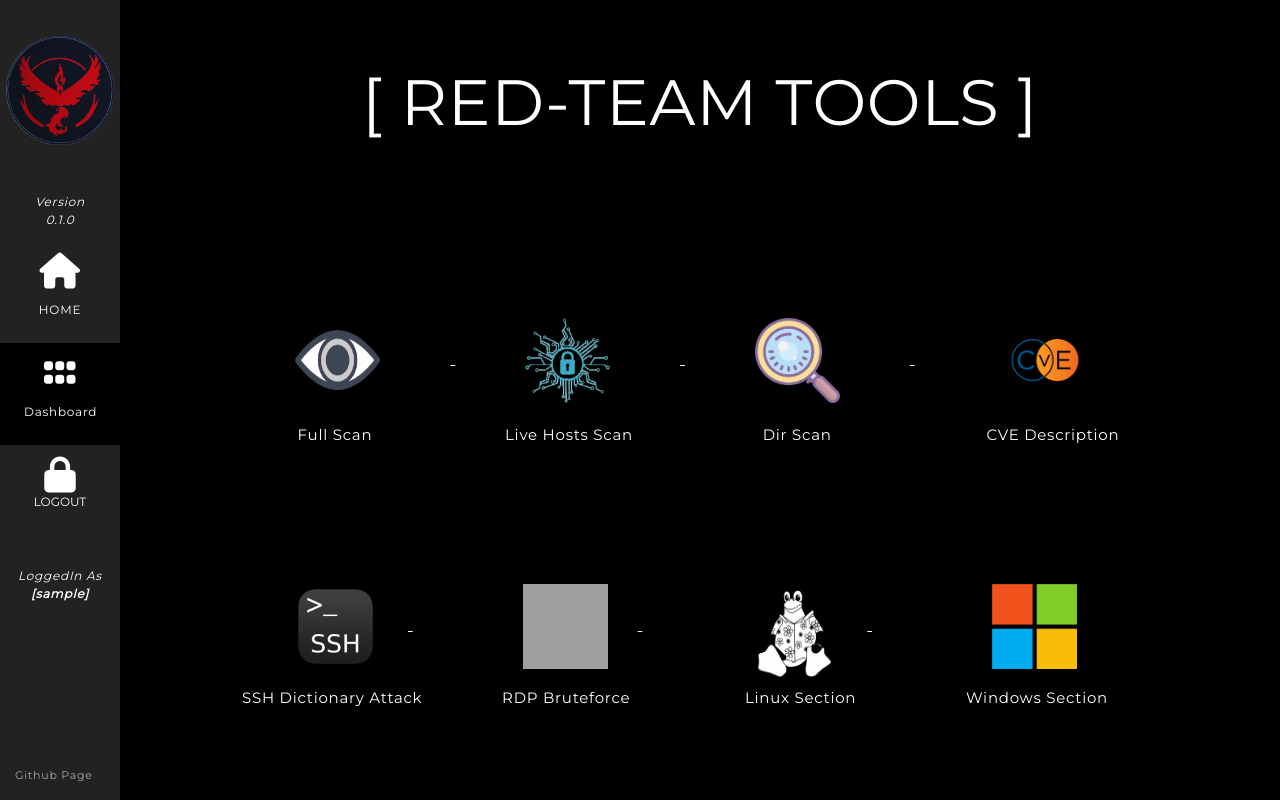
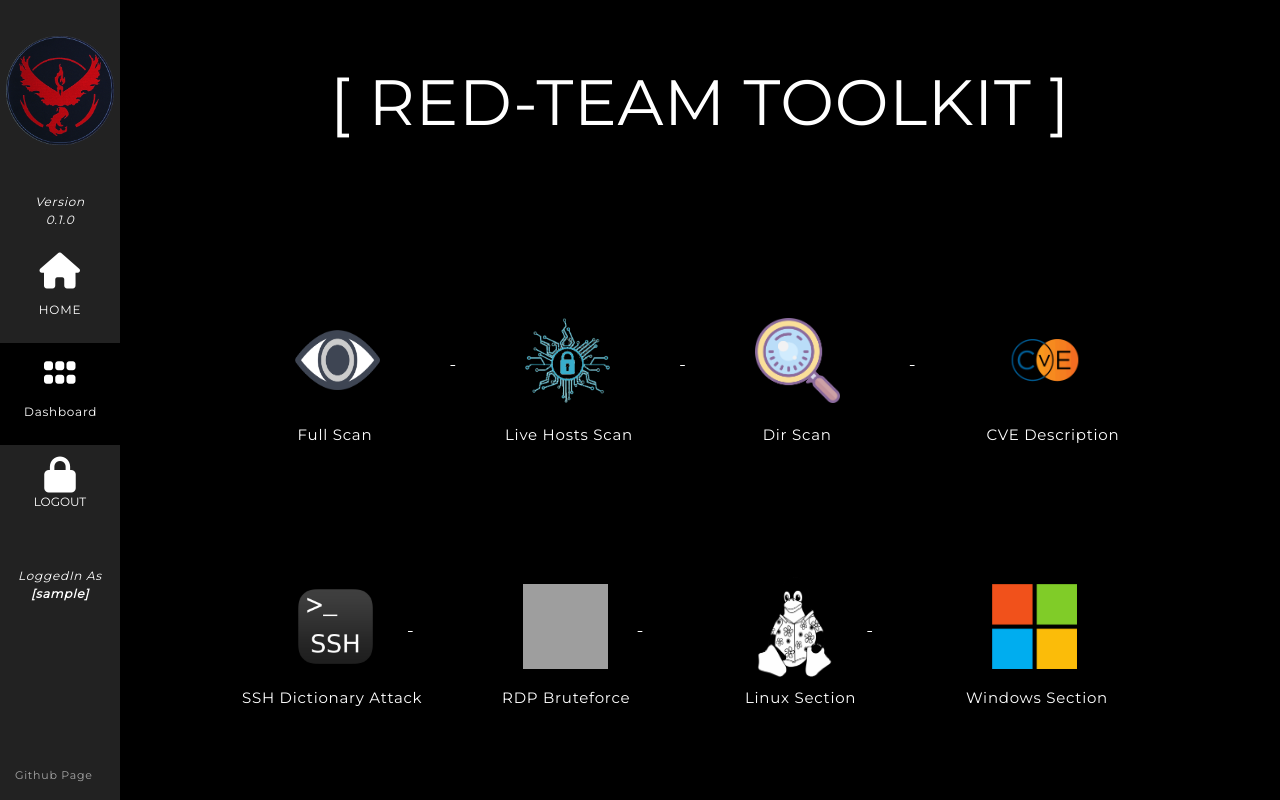
Before and after one commit to signorrayan/RedTeam_toolkit, a Django app: page /dashboard/ in a window 1280 px wide. Run offline with Django 3.2, Linux system fonts and the light colour scheme; the visitor is signed in with stand-in values (Sample User, id 1); some libraries are stand-ins or nearby versions; grey boxes are pictures that could not be loaded.

Commit message:
Initial commit

```diff
--- a/toolkit/templates/toolkit/dashboard.html
+++ b/toolkit/templates/toolkit/dashboard.html
@@ -133,7 +133,7 @@
 
 <title>
     {% block title %}
-        Dashboard - RedTeam Tools
+        Dashboard - RedTeam Toolkit
     {% endblock %}
 </title>
 
@@ -185,7 +185,7 @@
 <div class="w3-padding-large" id="main">
   <!-- Header/Home -->
   <header class="w3-container w3-padding-32 w3-center w3-black" id="home">
-    <h1 class="w3-jumbo"><span class="w3-hide-small">[ RED-TEAM TOOLS ]</span></h1>
+    <h1 class="w3-jumbo"><span class="w3-hide-small">[ RED-TEAM TOOLKIT ]</span></h1>
     <p></p>
 <br><br><br><br><br><br>
 <div class="side-block w3-center">
--- a/toolkit/templates/toolkit/home.html
+++ b/toolkit/templates/toolkit/home.html
@@ -3,7 +3,7 @@
 
 <title>
     {% block title %}
-        RedTeam Tools [DEMO]
+        RedTeam Toolkit [DEMO]
     {% endblock %}
     </title>
 {% load static %}
@@ -54,7 +54,7 @@
 <div class="w3-padding-large" id="main">
   <!-- Header/Home -->
   <header class="w3-container w3-padding-32 w3-center w3-black id="home">
-    <h1 class="w3-jumbo"><span class="w3-hide-small">[ RED-TEAM TOOLS ]</span></h1>
+    <h1 class="w3-jumbo"><span class="w3-hide-small">[ RED-TEAM TOOLKIT ]</span></h1>
     <p></p>
     <img src="{% static 'toolkit/images/background_hand.jpg' %}" alt="boy" class="w3-image" width="992" height="1108">
   </header>
```
Also changed, not shown: Demo/Dashboard.png (added), Demo/RedTeam_logo.gif (added), README.md.
